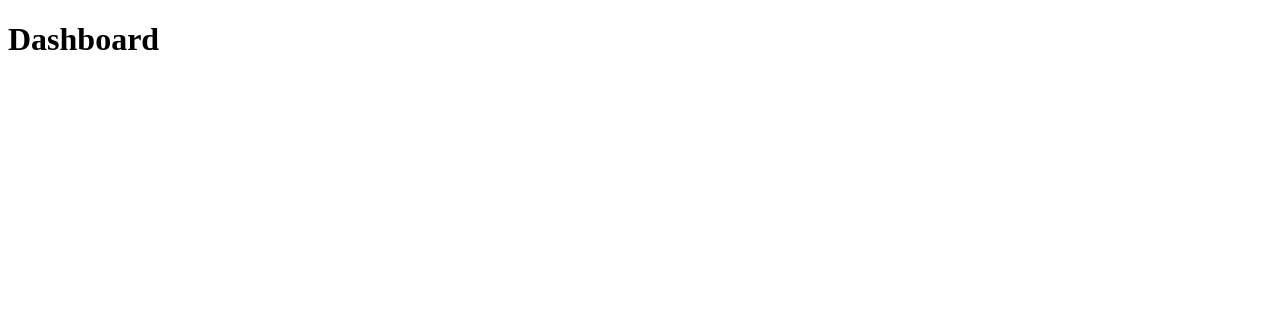
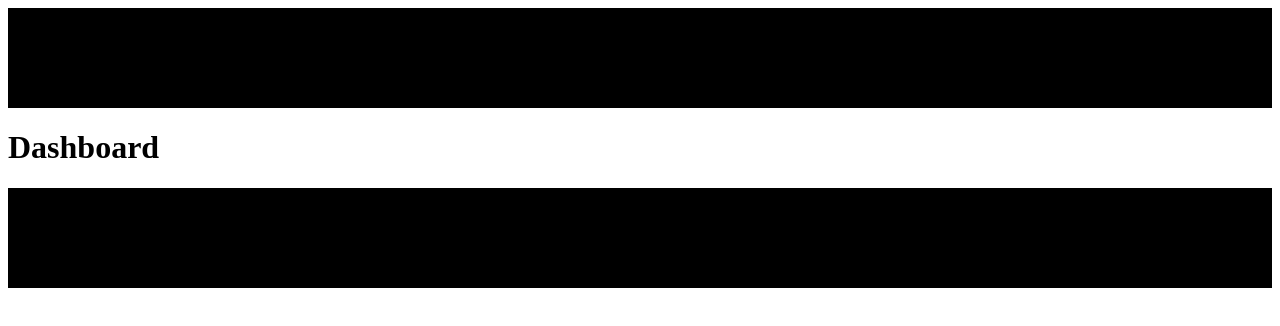
Before and after one commit to iammar99/nextJS_learning, a Next.js app: page /dashboard in a window 1280 px wide. Shown: the top 326 px of the page. Built offline with nearby package versions, Linux system fonts and the light colour scheme.

Commit message:
Class 14 Done

```diff
--- a/src/app/layout.tsx
+++ b/src/app/layout.tsx
@@ -10,7 +10,11 @@ export default function RootLayout({
 }) {
   return (
     <html lang="en">
-      <body>{children}</body>
+      <body>
+        <header style={{ background: "black", height: "100px", width: "100%" }}></header>
+        {children}
+        <footer style={{ background: "black", height: "100px", width: "100%" }}></footer>
+      </body>
     </html>
   )
 }
```
Also changed, not shown: 1 other file (tests, documents, lock files or other folders).
